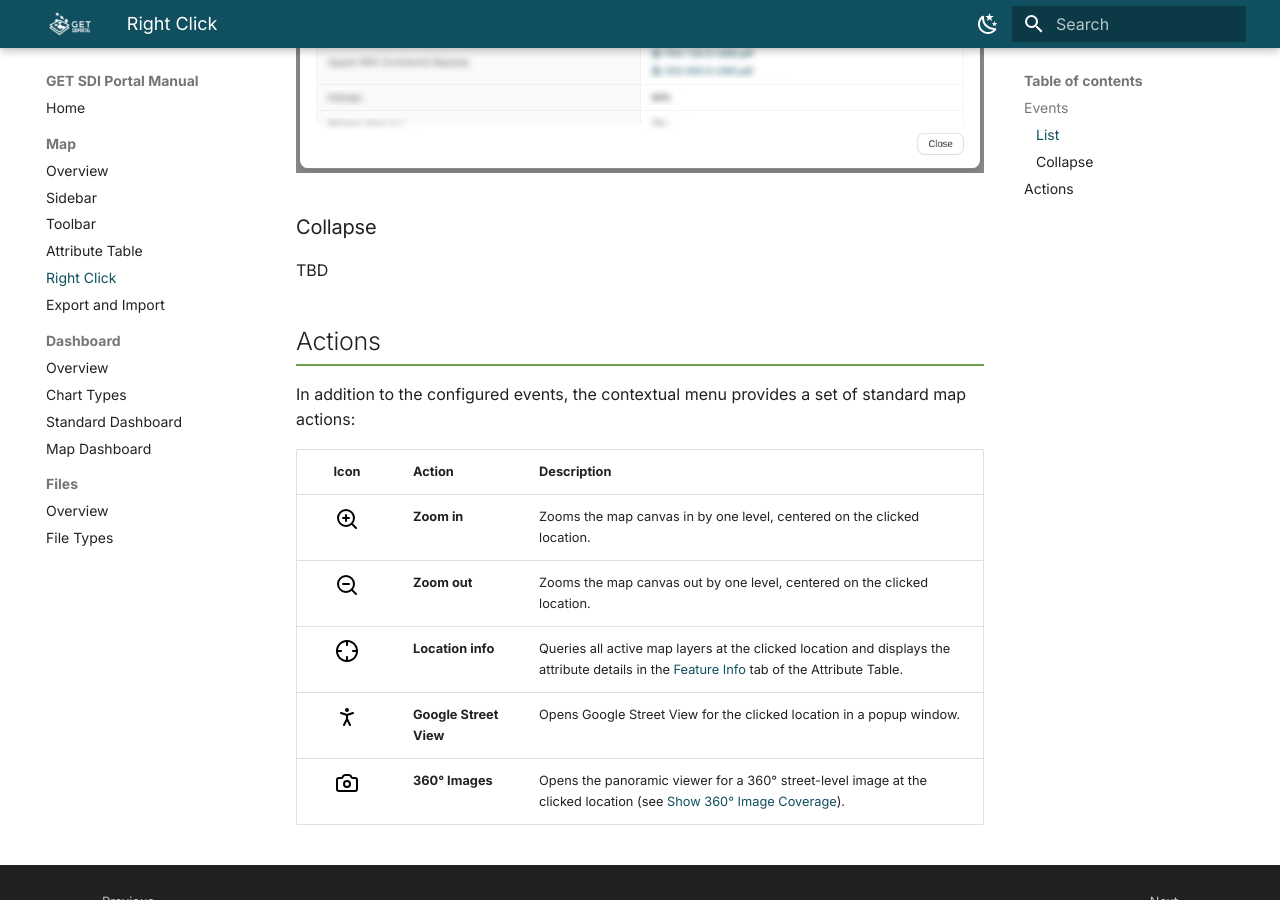
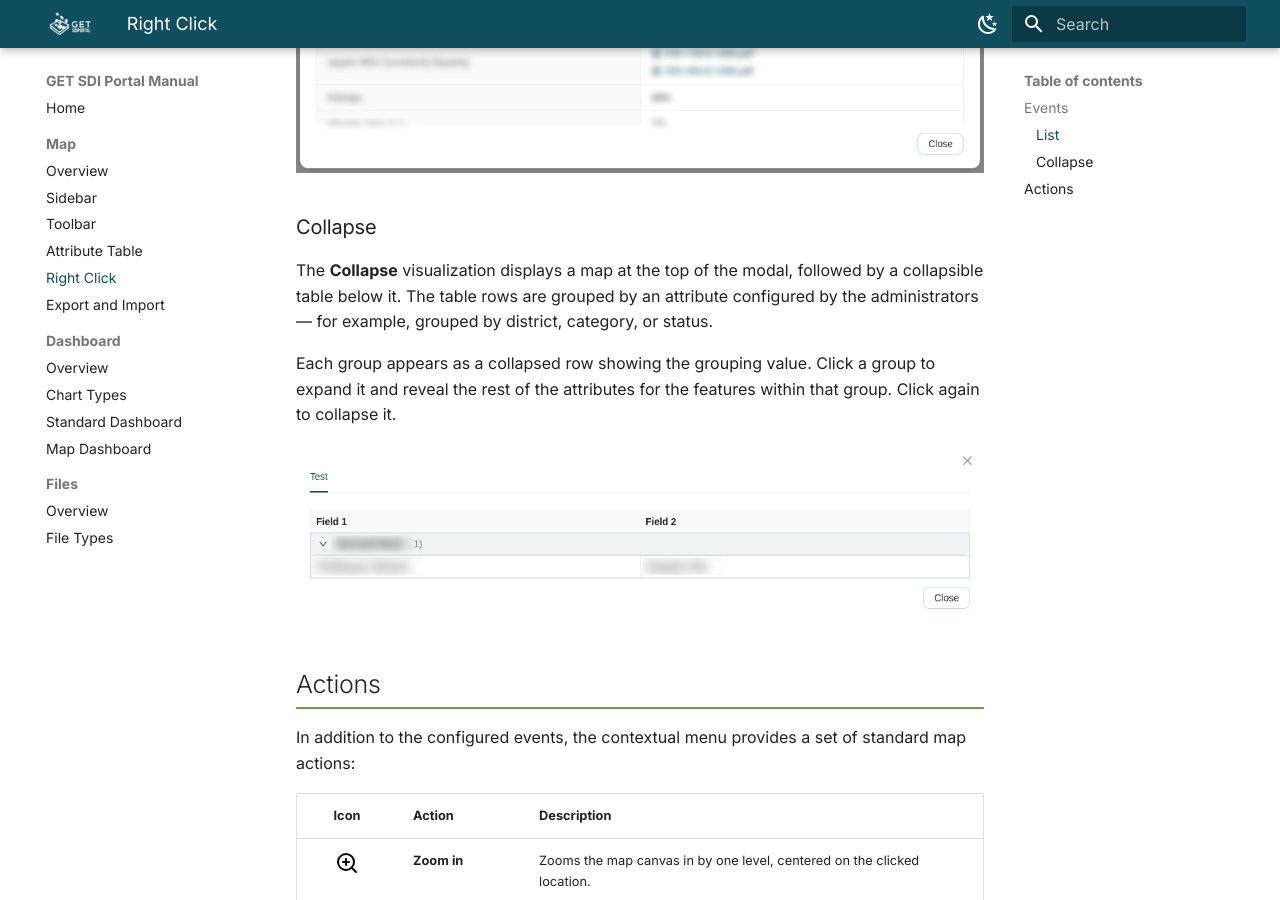
Before and after one commit to GeospatialEnablingTechnologies/get.sdi.v.6.0.0-manual, an MkDocs documentation site: the page built from docs/map/right-click.md, in a window 1280 px wide and 900 px high, scrolled down 1451 px. Built offline with MkDocs 1.6.1 and Material for MkDocs 9.7.7, drawn with Linux system fonts in a browser that asks for light colours.

Commit message:
Add right click section

```diff
--- a/docs/map/right-click.md
+++ b/docs/map/right-click.md
@@ -16,7 +16,12 @@ The **List** visualization displays a map at the top of the modal, followed by s
 
 ### Collapse
 
-TBD
+The **Collapse** visualization displays a map at the top of the modal, followed by a collapsible table below it. The table rows are grouped by an attribute configured by the administrators — for example, grouped by district, category, or status.
+
+Each group appears as a collapsed row showing the grouping value. Click a group to expand it and reveal the rest of the attributes for the features within that group. Click again to collapse it.
+
+![Right Click Collapse Visualization](../assets/images/map-viewer/right-click-collapse.png)
+
 
 ## Actions
 
```
Also changed, not shown: docs/assets/images/map-viewer/right-click-collapse.png (added).
